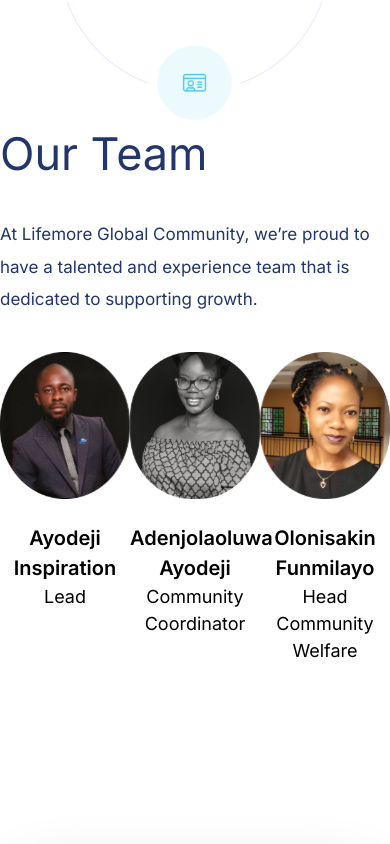
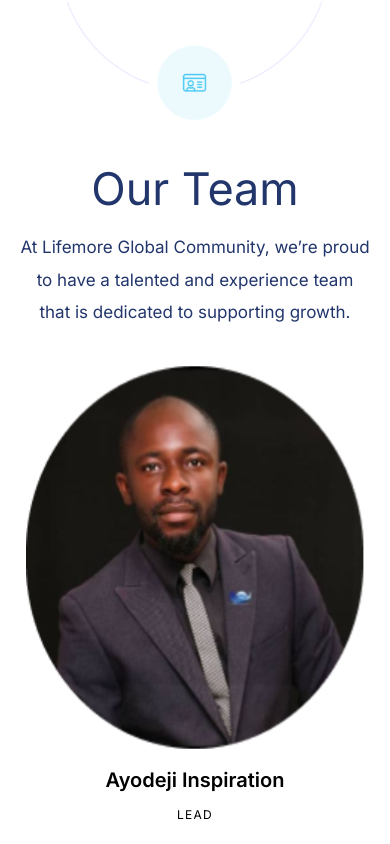
Before and after one commit to chayilDeborah/lifemore, a Next.js app: page /about in a window 390 px wide. Shown: the part 936-1780 px from the top of the page. Built offline with nearby package versions, Linux system fonts and the light colour scheme.

Commit message:
feat: team mobile responsiveness

```diff
--- a/src/app/component/Team.jsx
+++ b/src/app/component/Team.jsx
@@ -6,40 +6,40 @@
 const Team = () => {
   return (
     <>
-      <div className="">
-        <div className="text-[#22366C] text-[45px] leading-[52.8px] mb-[37px]">
+      <div className="lg:w-[100%] w-[90%] mx-auto lg:mx-[0]">
+        <div className="text-[#22366C] text-[45px] leading-[52.8px] mb-[15px] lg:mb-[37px] text-center lg:text-left mt-[35px] lg:mt-[0px] ">
           Our Team
         </div>
-        <div className="text-[#22366C] text-[17px] leading-[32.4px] lg:w-[464px]  mb-[37px]">
+        <div className="text-[#22366C] text-center lg:text-left text-[17px] leading-[32.4px] lg:w-[464px]  mb-[37px]">
           At Lifemore Global Community, we’re proud to have a talented and
           experience team that is dedicated to supporting growth.
         </div>
-        <div className="grid grid-cols-3 mb-[100px]">
+        <div className="grid grid-cols-1 lg:grid-cols-3 mb-[100px]">
           <div>
-            <Image src={inspiration} alt="icon" />
-            <div className="text-[#000] text-[20px] leading-[150%] mt-[24px] font-semibold text-center">
+            <Image src={inspiration} alt="icon" className="w-[338px] h-[385px] lg:w-[358px] lg:h-[405px] mx-auto lg:mx-[0]"/>
+            <div className="text-[#000] text-[20px] leading-[150%] mb-[10px] lg:mt-[24px] mt-[15px]  font-semibold text-center">
               Ayodeji Inspiration{" "}
             </div>
-            <div className="text-[#000] text-[18px] leading-[150%] text-center">
-              Lead
+            <div className="text-[#000]  text-[12px] leading-[19.5px] tracking-[1.3px] lg:mb-[0px] mb-[20px] leading-[150%] text-center">
+              LEAD
             </div>
           </div>
           <div>
-            <Image src={ayo} alt="icon" />
-            <div className="text-[#000] text-[20px] leading-[150%] mt-[24px] font-semibold text-center">
+            <Image src={ayo} alt="icon" className="w-[338px] h-[385px] lg:w-[358px] lg:h-[405px] mx-auto lg:mx-[0]"/>
+            <div className="text-[#000] text-[20px] leading-[150%] mb-[10px] lg:mt-[24px] mt-[15px] font-semibold text-center">
               Adenjolaoluwa Ayodeji{" "}
             </div>
-            <div className="text-[#000] text-[18px] leading-[150%] text-center">
-              Community Coordinator
+            <div className="text-[#000]  text-[12px] leading-[19.5px] tracking-[1.3px] lg:mb-[0px] mb-[20px] leading-[150%] text-center">
+              COMMUNITY COORDINATOR
             </div>
           </div>
           <div>
-            <Image src={funmi} alt="icon" />
-            <div className="text-[#000] text-[20px] leading-[150%] mt-[24px] font-semibold text-center">
+            <Image src={funmi} alt="icon" className="w-[338px] h-[385px] lg:w-[358px] lg:h-[405px] mx-auto lg:mx-[0]"/>
+            <div className="text-[#000] text-[20px] leading-[150%] mb-[10px] lg:mt-[24px] mt-[15px] font-semibold text-center">
             Olonisakin Funmilayo
             </div>
-            <div className="text-[#000] text-[18px] leading-[150%] text-center">
-            Head Community Welfare
+            <div className="text-[#000]  text-[12px] leading-[19.5px] tracking-[1.3px] lg:mb-[0px] mb-[20px] leading-[150%] text-center">
+            HEAD COMMUNITY WELFARE
             </div>
           </div>
         </div>
```
